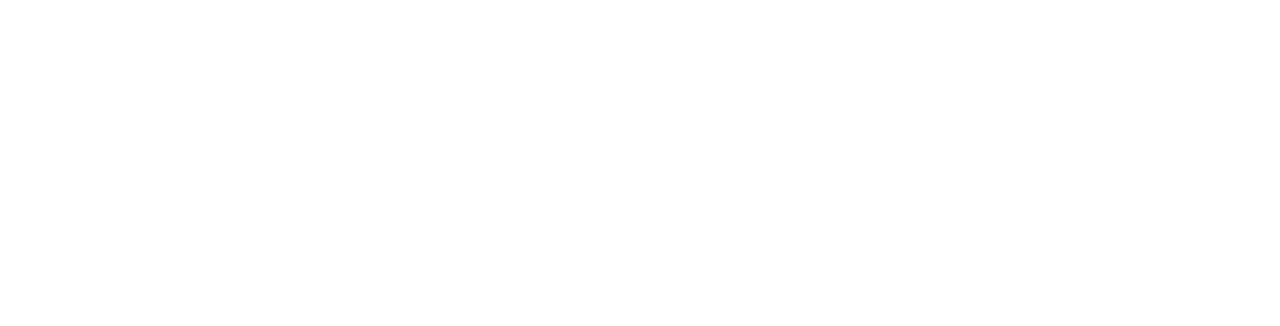
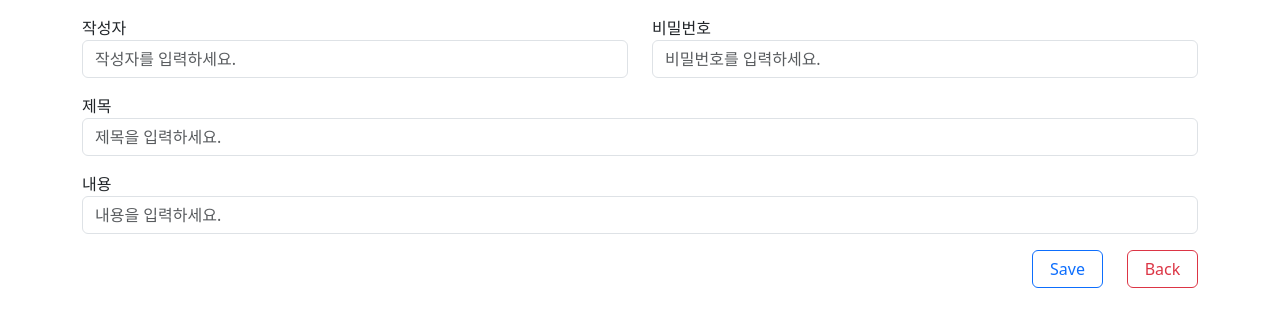
Before and after one commit to leehy03/board_Vue, a Vue app: page /modify/1 in a window 1280 px wide. Before the commit this address had no page. Shown: the top 326 px of the page. Built offline with nearby package versions, Linux system fonts and the light colour scheme; no server answers.

Commit message:
feat: 게시글 수정 페이지 추가

```diff
--- a/src/router/index.js
+++ b/src/router/index.js
@@ -5,6 +5,7 @@
 import RouterMainView from "@/views/routers/RouterMainView.vue";
 import RouterParamView from "@/views/routers/RouterParamView.vue";
 import RouterQueryView from "@/views/routers/RouterQueryView.vue";
+import BoardModifyView from "@/views/BoardModifyView.vue";
 
 const routes = [
   {
@@ -22,6 +23,12 @@
     path: "/write",
     name: "write",
     component: BoardWriteView,
+  },
+  {
+    path: "/modify/:no",
+    name: "modify",
+    component: BoardModifyView,
+    props: true,
   },
   {
     path: "/router-main",
--- /dev/null
+++ b/src/views/BoardModifyView.vue
@@ -0,0 +1,153 @@
+<template>
+  <div class="row mb-3">
+    <div class="col-6">
+      작성자
+      <input
+        type="text"
+        class="form-control"
+        placeholder="작성자를 입력하세요."
+        v-model="author"
+        ref="authorRef"
+      />
+    </div>
+    <div class="col-6">
+      비밀번호
+      <input
+        type="password"
+        class="form-control"
+        placeholder="비밀번호를 입력하세요."
+        v-model="password"
+        ref="passwordRef"
+      />
+    </div>
+  </div>
+  <div class="row mb-3">
+    <div class="col-12">
+      제목
+      <input
+        type="text"
+        class="form-control"
+        placeholder="제목을 입력하세요."
+        v-model="title"
+        ref="titleRef"
+      />
+    </div>
+  </div>
+  <div class="row mb-3">
+    <div class="col-12">
+      내용
+      <input
+        type="text"
+        class="form-control"
+        placeholder="내용을 입력하세요."
+        v-model="content"
+        ref="contentRef"
+      />
+    </div>
+  </div>
+  <div class="row mb-3 justify-content-end">
+    <div class="col-1">
+      <button
+        type="button"
+        class="w-100 btn btn-outline-primary"
+        @click="saveBoardView"
+      >
+        Save
+      </button>
+    </div>
+    <div class="col-1">
+      <button
+        type="button"
+        class="w-100 btn btn-outline-danger"
+        @click="moveBackPage"
+      >
+        Back
+      </button>
+    </div>
+  </div>
+</template>
+<script>
+import { ref, onMounted } from "vue";
+import Axios from "axios";
+import { useRouter, useRoute } from "vue-router";
+export default {
+  name: "BoardViewView",
+  setup() {
+    const route = useRoute();
+    const router = useRouter();
+    const board = ref(new Object());
+    const title = ref(new String());
+    const author = ref(new String());
+    const password = ref(new String());
+    const content = ref(new String());
+
+    onMounted(() => {
+      searchBoardView();
+    });
+
+    const searchBoardView = () => {
+      Axios.get("http://localhost:8070/boards", {
+        params: {
+          no: route.params.no,
+        },
+      })
+        .then(function (response) {
+          author.value = response.data.author;
+          content.value = response.data.content;
+          title.value = response.data.title;
+          password.value = response.data.password;
+        })
+        .catch(function (error) {
+          console.log(error);
+        });
+    };
+
+    const saveBoardView = () => {
+      Axios.put("http://localhost:8070/boards", {
+        boardNo: route.params.no,
+        author: author.value,
+        password: password.value,
+        title: title.value,
+        content: content.value,
+      })
+        .then((response) => {
+          if (response.data == 1) {
+            alert("작성이 완료되었습니다.");
+            moveBackPage();
+          } else {
+            alert("작성이 실패되었습니다.");
+          }
+        })
+        .catch((error) => {
+          console.log(error);
+        });
+    };
+
+    const moveBackPage = () => {
+      // router.push({ name: "view" });
+      router.go(-1);
+    };
+
+    return {
+      saveBoardView,
+      moveBackPage,
+      board,
+      author,
+      password,
+      title,
+      content,
+    };
+  },
+  computed: {
+    formatDate() {
+      return (val) => {
+        let formattedDate = "";
+        if (val) {
+          formattedDate = val.substr(0, 10);
+        }
+        return formattedDate;
+      };
+    },
+  },
+};
+</script>
```
